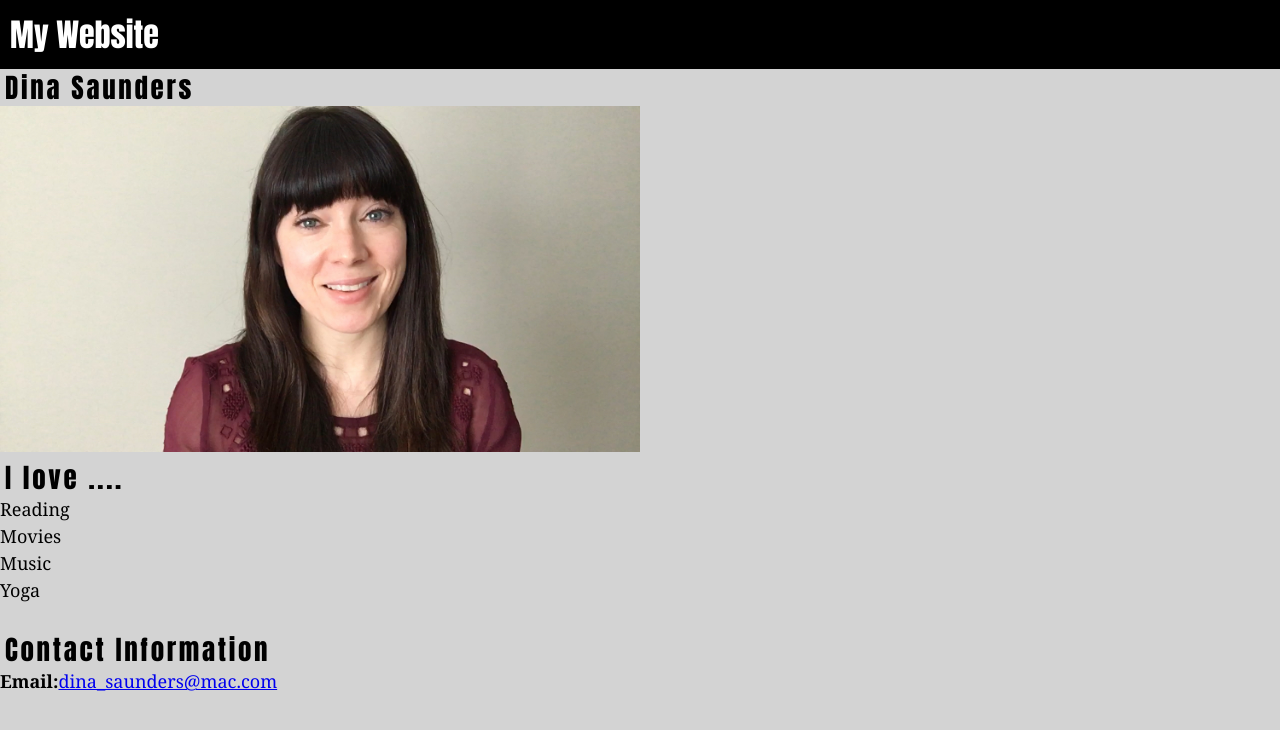
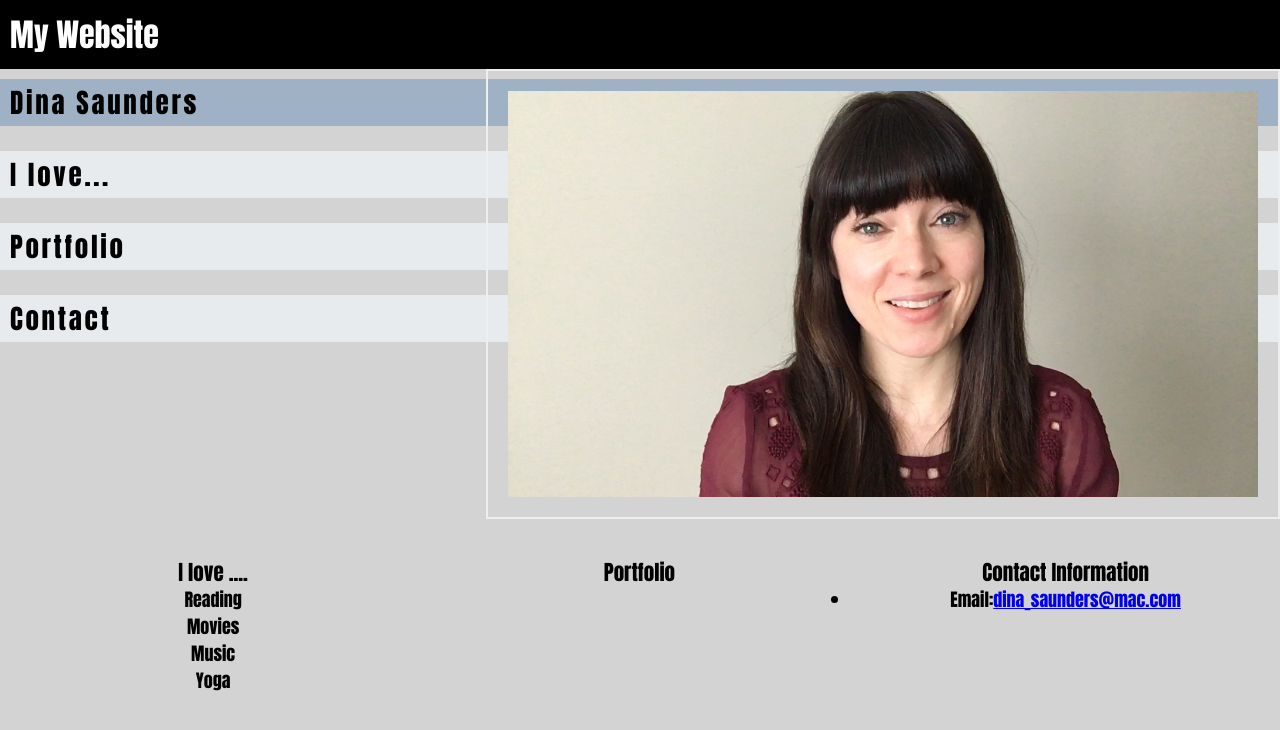
Before and after one commit to DS1826/ds1826, a plain HTML site: page index.html in a window 1280 px wide. Drawn offline with Linux system fonts and the light colour scheme.

Commit message:
added nav to html and new css properties to profile section

```diff
--- a/css/style.css
+++ b/css/style.css
@@ -1,6 +1,13 @@
 * {
+    box-sizing: border-box;
     margin: 0;
     padding: 0;
+}
+
+body {
+    background-color: lightgray;
+    font-family: Impact, Haettenschweiler, 'Arial Narrow Bold', sans-serif;
+    text-align: center;
 }
 
 header {
@@ -8,25 +15,63 @@ header {
     color: white;
     font-family: Impact, Haettenschweiler, 'Arial Narrow Bold', sans-serif;
     padding: 10px;
-}
-
-body {
-    background-color: lightgray;
+    width: 100%;
+    overflow: auto;
+    clear: both;
+    text-align: left;
 }
 
 main {
-    font-family: Georgia, 'Times New Roman', Times, serif;
     font-size: 18px;
     line-height: 150%;
 }
 
-h2 {
+#profile {
+    width: 100%;
+    overflow: auto;
+    clear: both;
+    text-align: left;
+}
+
+#name {
+    width: 100%;
+    margin: 10px 0px;
     font-family: Impact, Haettenschweiler, 'Arial Narrow Bold', sans-serif;
     letter-spacing: 0.1em;
-    padding: 5px;
+    padding: 10px;
+    background-color: rgb(159, 178, 197);
 }
 
 img {
-    width: 50%;
-    height: 50%;
+    float: right;
+    width: 65%%;
+    height: 75%;
+    margin-left: 100px;
+    margin-bottom: 40px;
+    padding: 20px;
+    border: 2px solid #eee;
 }
+
+nav h2 {
+        width: 100%;
+        margin: 25px 0px;
+        font-family: Impact, Haettenschweiler, 'Arial Narrow Bold', sans-serif;
+        letter-spacing: 0.1em;
+        padding: 10px;
+        background-color: rgb(231, 235, 238);
+}
+
+#left {
+    float: left;
+    width: 33.3%;
+  }
+
+  #middle {
+    float: left;
+    width: 33.3%;
+  }
+
+  #right {
+    float: left;
+    width: 33.3%;
+  }
--- a/index.html
+++ b/index.html
@@ -1,9 +1,10 @@
 <!DOCTYPE html>
 <html lang="en-us">
+
 <head>
-  <title>Activity 1: Basic HTML Bio</title>
-  <meta charset="UTF-8">
-  <link rel="stylesheet" type="text/css" href="css/style.css">
+    <title>Activity 1: Basic HTML Bio</title>
+    <meta charset="UTF-8">
+    <link rel="stylesheet" type="text/css" href="css/style.css">
 
 </head>
 
@@ -12,27 +13,41 @@
         <h1>My Website</h1>
     </header>
 
-    <main class="container">
-        <!--About Me Section-->
-        <section class="container">
-            <h2>Dina Saunders</h2>
+    <main>
+        <!--Profile Picture-->
+        <section id="profile">
+            <img src="img/profile-photo.jpg" alt="Profile Picture">
+            <h2 id="name">Dina Saunders</h2>
+            <nav>
+                <h2>I love...</h2>
+                <h2>Portfolio</h2>
+                <h2>Contact</h2>
+            </nav>
+        </section>
 
-            <img src="img/profile-photo.jpg" alt="Profile Picture">
-            <br>
-            <!--Things I love....-->
-            <h2>I love ....</h2>
+        <!--Things I love....-->
+
+        <section id="left">
+            <h3>I love ....</h3>
             <ul>
                 <li>Reading</li>
                 <li>Movies</li>
                 <li>Music</li>
                 <li>Yoga</li>
             </ul>
+        </section>
+
+        <!-- Work Portfolio -->
+
+        <section id="middle">
+            <h3>Portfolio</h3>
 
         </section>
-        <br>
+
         <!--Contact Information-->
-        <section>
-            <h2>Contact Information</h2>
+
+        <section id="right">
+            <h3>Contact Information</h3>
 
             <ul>
                 <li><strong>Email:</strong><a href="mailto:dina_saunders@mac.com">dina_saunders@mac.com</a></li>
```
